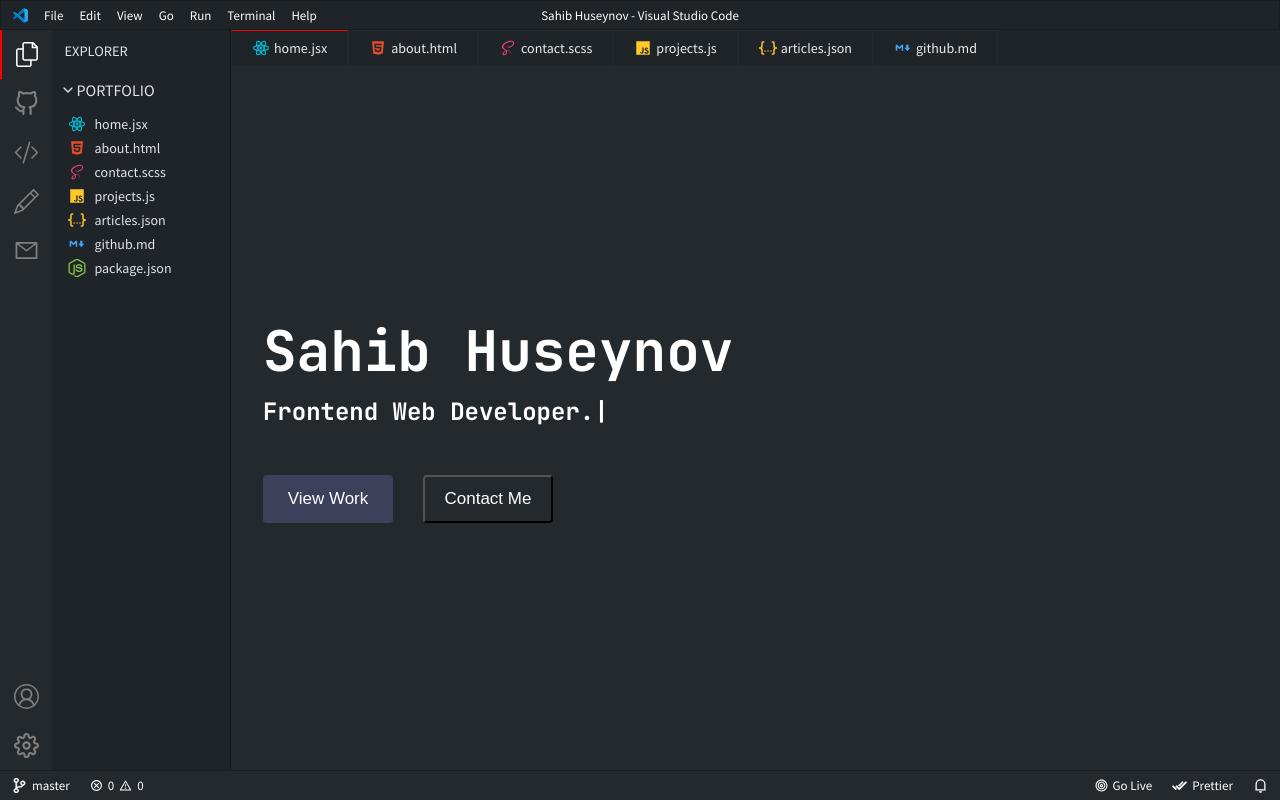
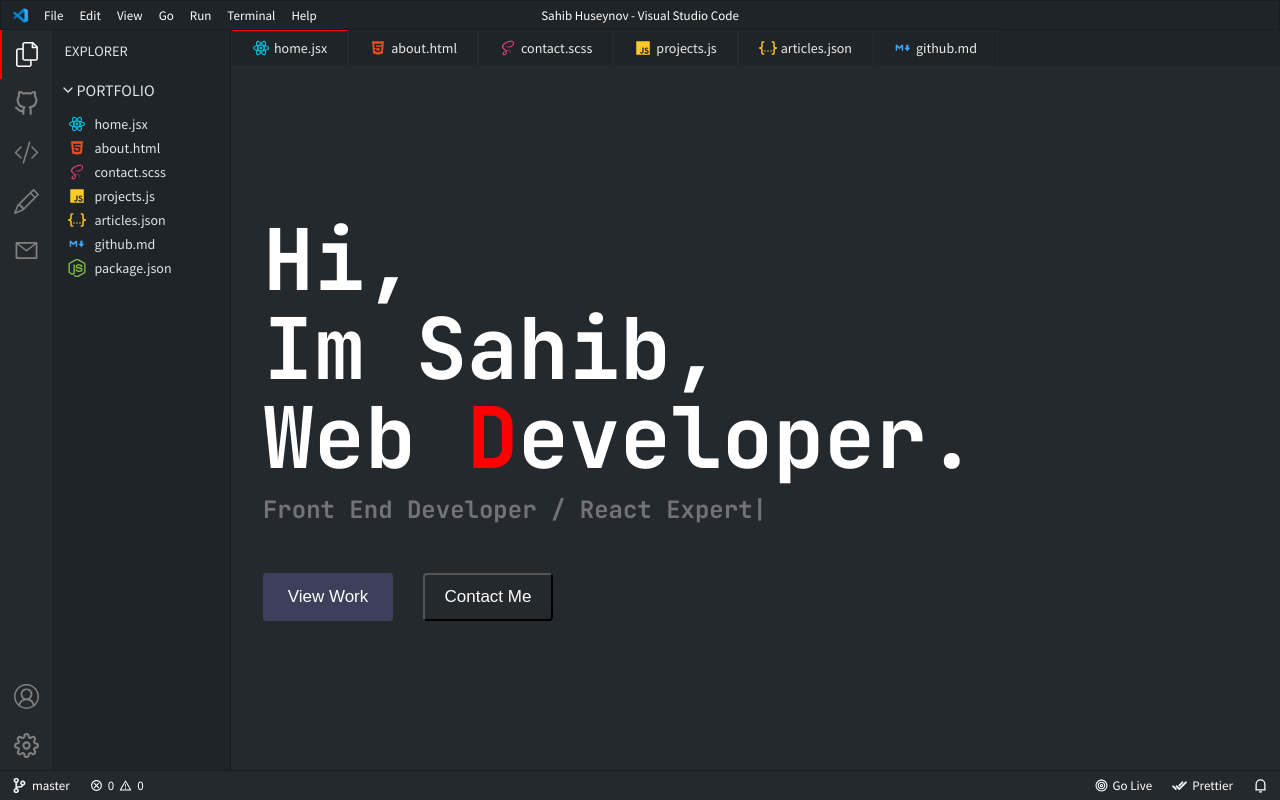
Before and after one commit to sahibhuseynov/vs-code-portfolio, a React (Vite) app: page / in a window 1280 px wide. Built offline with nearby package versions, Linux system fonts and the light colour scheme.

Commit message:
home text animation

```diff
--- /dev/null
+++ b/src/components/MuseTrail/Canvas.jsx
@@ -0,0 +1,91 @@
+import React, { useRef, useEffect } from "react";
+
+class Point {
+  constructor(x, y) {
+    this.x = x;
+    this.y = y;
+    this.lifetime = 0;
+  }
+}
+
+const Canvas = () => {
+  const canvasRef = useRef(null);
+
+  useEffect(() => {
+    const canvas = canvasRef.current;
+    const ctx = canvas.getContext("2d");
+    const points = [];
+
+    const addPoint = (x, y) => {
+      const point = new Point(x, y);
+      points.push(point);
+    };
+
+    const handleMouseMove = (event) => {
+      const rect = canvas.getBoundingClientRect();
+      const x = event.clientX - rect.left;
+      const y = event.clientY - rect.top;
+      addPoint(x, y);
+    };
+
+    document.addEventListener("mousemove", handleMouseMove);
+
+    const animatePoints = () => {
+      ctx.clearRect(0, 0, ctx.canvas.width, ctx.canvas.height);
+      const duration = (0.7 * (1 * 1000)) / 60; // Last 80% of a frame per point
+
+      for (let i = 0; i < points.length; ++i) {
+        const point = points[i];
+        let lastPoint;
+
+        if (points[i - 1] !== undefined) {
+          lastPoint = points[i - 1];
+        } else lastPoint = point;
+
+        point.lifetime += 1;
+
+        if (point.lifetime > duration) {
+          // If the point dies, remove it.
+          points.shift();
+        } else {
+          // Otherwise animate it:
+          // As the lifetime goes on, lifePercent goes from 0 to 1.
+          const lifePercent = point.lifetime / duration;
+          const spreadRate = 7 * (1 - lifePercent);
+
+          ctx.lineJoin = "round";
+          ctx.lineWidth = spreadRate;
+
+          // As time increases decrease r and b, increase g to go from purple to green.
+          const red = Math.floor(190 - 190 * lifePercent);
+          const green = 0;
+          const blue = Math.floor(210 + 210 * lifePercent);
+          ctx.strokeStyle = `rgb(${red},${green},${blue}`;
+
+          ctx.beginPath();
+          ctx.moveTo(lastPoint.x, lastPoint.y);
+          ctx.lineTo(point.x, point.y);
+          ctx.stroke();
+          ctx.closePath();
+        }
+      }
+      requestAnimationFrame(animatePoints);
+    };
+
+    animatePoints();
+
+    return () => {
+      document.removeEventListener("mousemove", handleMouseMove);
+    };
+  }, []);
+
+  return (
+    <canvas
+      ref={canvasRef}
+      width={window.innerWidth}
+      height={window.innerHeight}
+    />
+  );
+};
+
+export default Canvas;
--- /dev/null
+++ b/src/components/TextTitle.jsx
@@ -0,0 +1,38 @@
+import React,{useState} from 'react'
+import {color, motion,useAnimationControls} from 'framer-motion'
+const TextTitle = ( {children}) => {
+    const controls = useAnimationControls();
+    const [isPlaying,setIsPlaying] = useState(false);
+    const rubberBand = () => {
+        return{
+            transform : [
+                "scale3d(1, 1, 1)",
+                "scale3d(1.4, .55, 1)",
+                "scale3d(.75,1.25, 1)",
+                "scale3d(1.25, .85, 1)",
+                "scale3d(.9, 1.05, 1)",
+                "scale3d(1, 1, 1)",
+
+            ]
+        }
+    }
+
+  return (
+    <motion.h1
+    animate={controls}
+    onMouseOver={() => {if(!isPlaying) {controls.start(rubberBand()); setIsPlaying(true)}}}
+    onAnimationComplete={() => setIsPlaying(false)}
+    transition={{
+        duration: 1,
+        ease: "easeOut",
+        times: [0, 0.2, 0.4, 0.6, 0.8, 1],
+        loop: 1,
+        repeatDelay: 1,
+    }}
+    >
+        {children}
+    </motion.h1>
+  )
+}
+
+export default TextTitle
--- a/src/pages/Home.jsx
+++ b/src/pages/Home.jsx
@@ -1,19 +1,42 @@
 import React from 'react'
 import './Home.scss'
-import { TypeAnimation } from 'react-type-animation';
-import { motion } from 'framer-motion'
-import { Link } from 'react-router-dom';
+import { TypeAnimation } from 'react-type-animation';import { Link } from 'react-router-dom';
+import Canvas from '../components/MuseTrail/Canvas';
+import TextTitle from './../components/TextTitle';
+
+const textTitle = 'Hi,Im Sahib,\nWeb Developer.'.split("").map((char, index) => {
+  return {
+    char: char === " " ? "\u00A0" : char,
+    key: index,
+    isComma: char === ","
+  };
+});
+
 const Home = () => {
   return (
     <div className='home'>
+       <div className='mouse__trail'><Canvas /></div >
       <div className="home__title">
-        <motion.h1
-        initial={{ x: -200}}
-        animate={{ x: 0}}
-        transition={{ duration: 0.5, type:'spring', stiffness: 50, }}
-        >Sahib Huseynov</motion.h1>
+
+
+
+        <div className='text__title'>
+
+
+        {textTitle.map(({ char, key, isComma }) => {
+    return (
+      <React.Fragment key={key}>
+        <TextTitle>{char}</TextTitle>
+        {isComma && <br />}
+      </React.Fragment>
+    );
+  })}
+
+
+        </div >
+
         <TypeAnimation
-    sequence={['Frontend Web Developer.', ]}
+    sequence={['Front End Developer / React Expert', ]}
     speed={35}
     wrapper="h3"
   />
--- a/src/pages/Home.scss
+++ b/src/pages/Home.scss
@@ -4,19 +4,34 @@
   height: 100%;
   display: flex;
   align-items: center;
+position: relative;
+overflow: hidden;
+  font-family: "JetBrains Mono", monospace;
+  .mouse__trail{
+    position: absolute;
+    inset: 0;
+    z-index: -15;
 
-  font-family: "JetBrains Mono", monospace;
+  }
   .home__title {
     h1 {
-      font-size: 56px;
-      font-weight: 3.5rem;
-      margin-bottom: 8px;
+      display: inline-block;
+      font-size: 85px;
+      font-weight: 900;
+      margin:-12px 0;
+     &:nth-child(20){
+      color: red;
+     }
     }
     h3 {
+      color: #727278;
       font-size: 24px;
       margin-bottom: 48px;
+      margin-top: 12px;
     }
-
+    .text__title{
+      white-space: pre-line;
+    }
     .home__btn__group {
       display: flex;
       gap: 30px;
```
